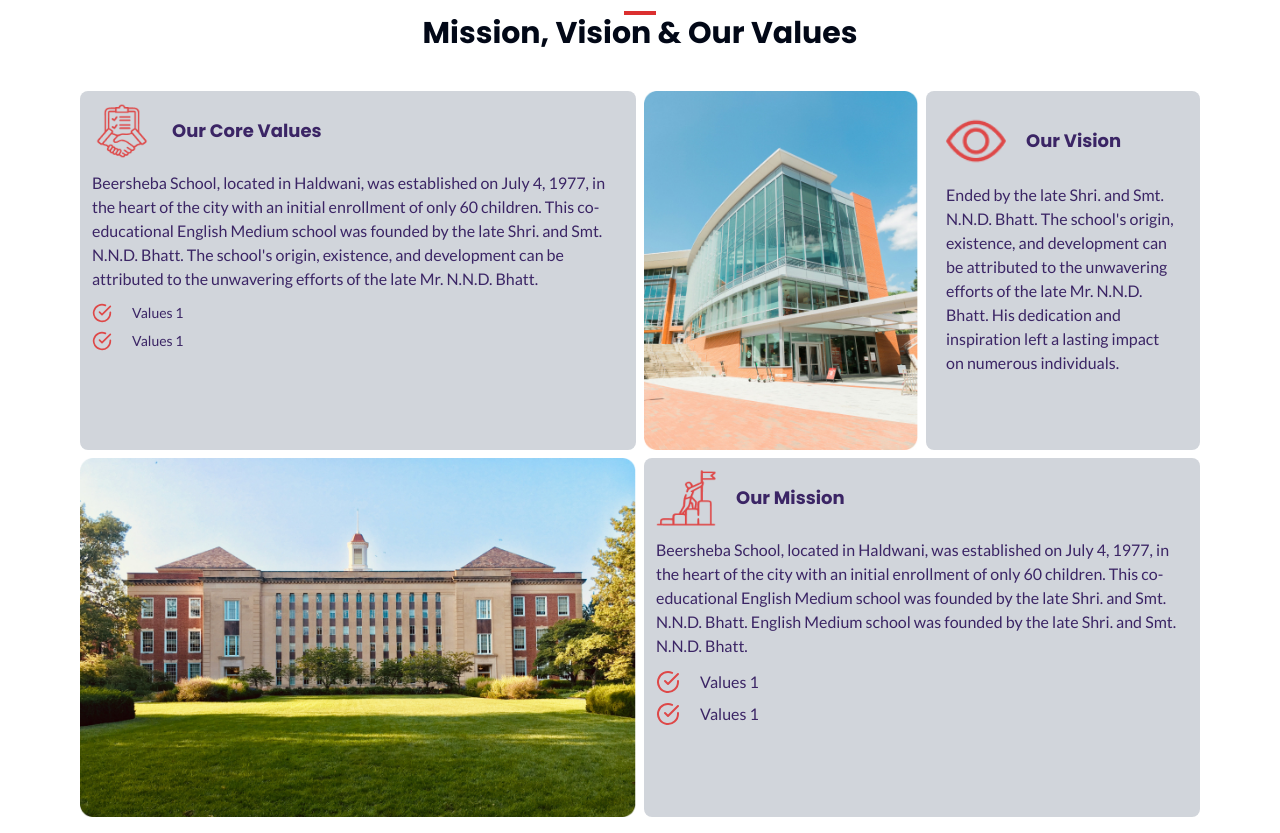
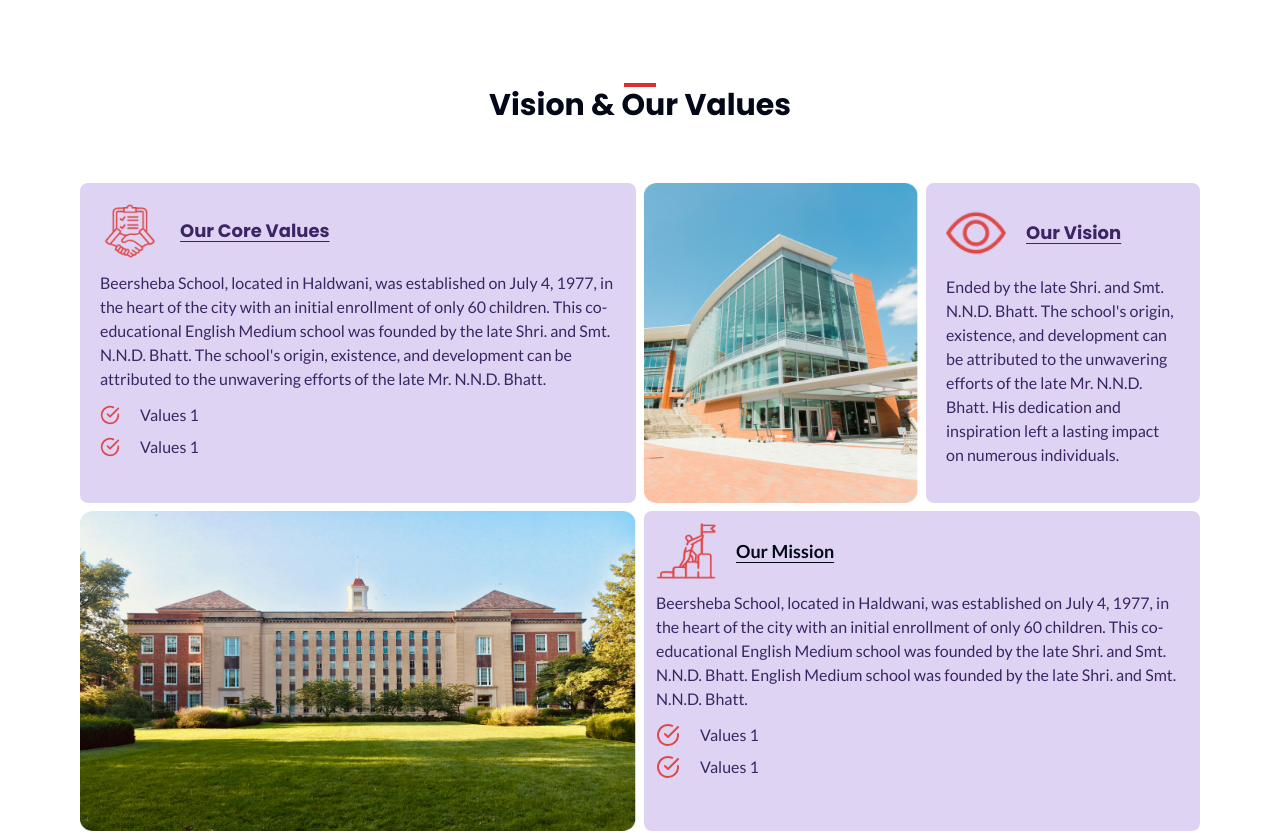
Before and after one commit to beersheba2130/school-website, a Next.js app: page / in a window 1280 px wide. Shown: the part 1280-2113 px from the top of the page. Built offline with nearby package versions, Linux system fonts and the light colour scheme.

Commit message:
mission values section done

```diff
--- a/src/components/header.tsx
+++ b/src/components/header.tsx
@@ -14,8 +14,8 @@
         <Image
           src={"/assets/image/logo.jpg"}
           alt="logo"
-          width={500}
-          height={500}
+          width={400}
+          height={100}
           className="lg:w-80 w-60 "
         />
       </Link>
--- a/src/components/home/academics.tsx
+++ b/src/components/home/academics.tsx
@@ -21,8 +21,8 @@
             <TabsTrigger value="examination">EXAMINATION</TabsTrigger>
           </TabsList>
 
-          <TabsContent value="early-years">
-            <div className=" lg:p-10 grid grid-cols-1 lg:grid-cols-2">
+          <TabsContent value="early-years" className="my-7">
+            <div className=" lg:p-10 gap-7 grid grid-cols-1 lg:grid-cols-2">
               <div className=" flex justify-center items-center">
                 <Image
                   src={"/assets/image/college2.jpg"}
@@ -57,8 +57,8 @@
               </div>
             </div>
           </TabsContent>
-          <TabsContent value="elementry-school">
-            <div className=" lg:p-10 grid grid-cols-1 lg:grid-cols-2">
+          <TabsContent value="elementry-school" className="my-7">
+            <div className=" lg:p-10 grid grid-cols-1 lg:grid-cols-2 gap-7">
               <div className=" flex justify-center items-center">
                 <Image
                   src={"/assets/image/college2.jpg"}
@@ -93,8 +93,8 @@
               </div>
             </div>
           </TabsContent>
-          <TabsContent value="middle-school">
-            <div className=" lg:p-10 grid grid-cols-1 lg:grid-cols-2">
+          <TabsContent value="middle-school" className="my-7">
+            <div className=" lg:p-10 grid grid-cols-1 lg:grid-cols-2 gap-7">
               <div className=" flex justify-center items-center">
                 <Image
                   src={"/assets/image/college2.jpg"}
@@ -129,8 +129,8 @@
               </div>
             </div>
           </TabsContent>
-          <TabsContent value="high-school">
-            <div className=" lg:p-10 grid grid-cols-1 lg:grid-cols-2">
+          <TabsContent value="high-school" className="my-7">
+            <div className=" lg:p-10 grid grid-cols-1 lg:grid-cols-2 gap-7">
               <div className=" flex justify-center items-center">
                 <Image
                   src={"/assets/image/college2.jpg"}
@@ -165,8 +165,8 @@
               </div>
             </div>
           </TabsContent>
-          <TabsContent value="examination">
-            <div className=" lg:p-10 grid grid-cols-1 lg:grid-cols-2">
+          <TabsContent value="examination" className="my-7">
+            <div className=" lg:p-10 grid grid-cols-1 lg:grid-cols-2 gap-7">
               <div className=" flex justify-center items-center">
                 <Image
                   src={"/assets/image/college2.jpg"}
--- a/src/components/home/mission-values.tsx
+++ b/src/components/home/mission-values.tsx
@@ -7,10 +7,10 @@
 const MissionAndValues = () => {
   return (
     <section className="container p-2 lg:p-10">
-      <Heading3 title="Mission, Vision & Our Values" />
+      <Heading3 title=" Vision & Our Values" />
 
-      <div className="p-2 lg:p-10 grid grid-cols-1 lg:grid-cols-4 gap-2">
-        <div className="col-span-2 p-3 rounded-lg bg-gray-300">
+      <div className="my-5 p-2 lg:p-10 grid grid-cols-2 lg:grid-cols-4 gap-2">
+        <div className="col-span-2 p-3 lg:p-5 rounded-lg bg-[#D6C9EF]/80">
           <div className="flex gap-5 items-center">
             <Image
               src={"/assets/image/accountability (2) 1.png"}
@@ -19,12 +19,12 @@
               height={60}
             />
             <h4
-              className={`${poppins.className} text-[#3B2565] text-lg font-bold text-balance`}
+              className={`${poppins.className} text-[#3B2565] text-lg font-bold underline underline-offset-4 text-balance`}
             >
               Our Core Values
             </h4>
           </div>
-          <p className="text-[#3B2565] text-sm lg:text-base my-3">
+          <p className="text-[#3B2565] lg:text-base my-3 font-medium">
             Beersheba School, located in Haldwani, was established on July 4,
             1977, in the heart of the city with an initial enrollment of only 60
             children. This co-educational English Medium school was founded by
@@ -35,24 +35,24 @@
           <div className="text-[#3B2565] ">
             <div className="flex gap-5 items-center my-2">
               <CircleCheckBig size={20} color="#DE4848" />{" "}
-              <p className="text-sm lg:base">Values 1</p>
+              <p className="text-base">Values 1</p>
             </div>
             <div className="flex gap-5 items-center my-2">
               <CircleCheckBig size={20} color="#DE4848" />{" "}
-              <p className="text-sm lg:base">Values 1</p>
+              <p className="text-base">Values 1</p>
             </div>
           </div>
         </div>
-        <div className="col-span-1">
+        <div className="col-span-2 lg:col-span-1">
           <Image
             src={"/assets/image/about image.jpg"}
             alt="About"
-            width={300}
-            height={300}
-            className="flex justify-center items-center"
+            width={250}
+            height={200}
+            className=" w-full h-80 flex justify-center items-center"
           />
         </div>
-        <div className="col-span-1 p-5 rounded-lg bg-gray-300">
+        <div className="col-span-2 lg:col-span-1 p-5 rounded-lg bg-[#D6C9EF]/80 text-[#3B2565]">
           <div className="flex gap-5 items-center">
             <Image
               src={"/assets/image/ep_view.png"}
@@ -61,7 +61,7 @@
               height={60}
             />
             <h4
-              className={`${poppins.className}  text-[#3B2565] text-lg font-bold text-balance`}
+              className={`${poppins.className} text-[#3B2565] text-lg font-bold underline underline-offset-4 text-balance`}
             >
               Our Vision
             </h4>
@@ -79,10 +79,10 @@
             alt="About"
             width={600}
             height={300}
-            className="flex justify-center items-center"
+            className="h-80 w-full flex justify-center items-center"
           />
         </div>
-        <div className="col-span-2 p-3 rounded-lg bg-gray-300">
+        <div className="col-span-2 p-3 rounded-lg bg-[#D6C9EF]/80">
           <div className="flex gap-5 items-center">
             <Image
               src={"/assets/image/vector.png"}
@@ -91,7 +91,7 @@
               height={60}
             />
             <h4
-              className={`${poppins.className} text-[#3B2565] text-lg font-bold text-balance`}
+              className={`${poppins.className}text-[#3B2565] text-lg font-bold underline underline-offset-4 text-balance`}
             >
               Our Mission
             </h4>
```
